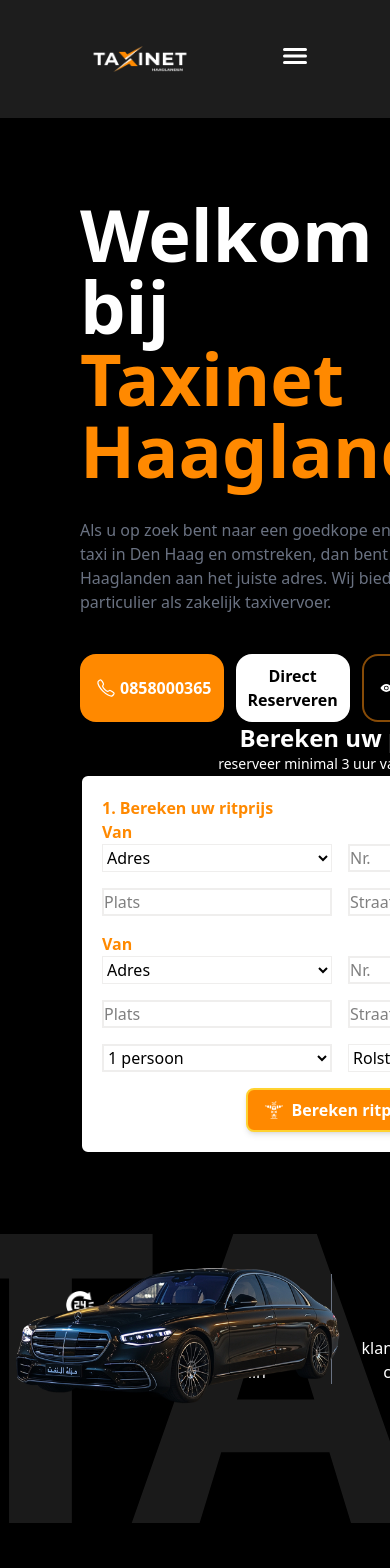
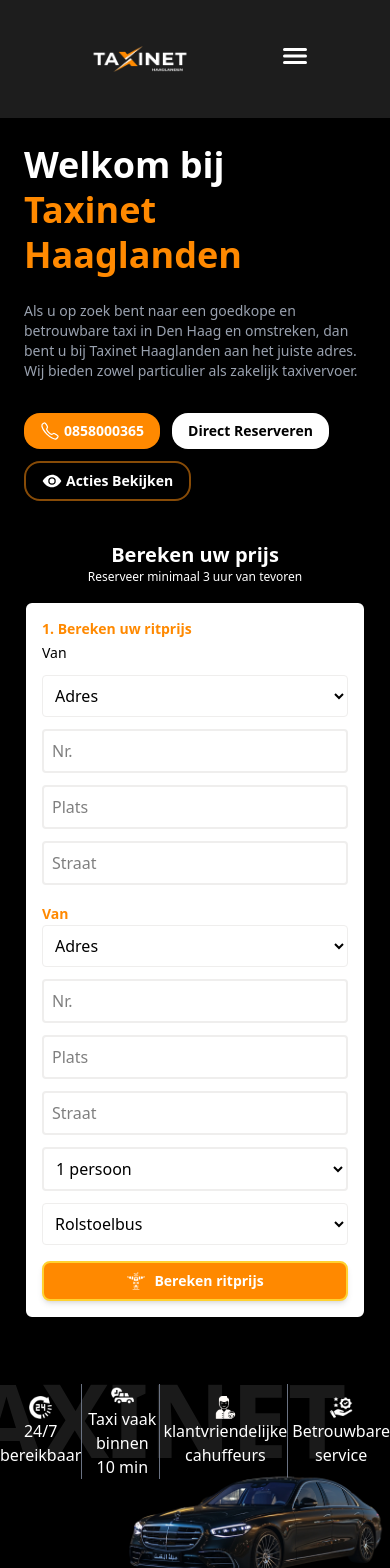
Before and after one commit to mavia-500/taxinet-in-neitherland-in-next.js, a Next.js app: page /home in a window 390 px wide. Shown: the top 1568 px of the page. Built offline with nearby package versions, Linux system fonts and the light colour scheme.

Commit message:
make the design resposive

```diff
--- a/src/app/components/Footer.jsx
+++ b/src/app/components/Footer.jsx
@@ -60,33 +60,35 @@
             </div>
 
             {/* Bottom Line */}
-            <div className="flex space-x-13 mt-10 justify-around">
+            <div className="flex flex-col md:flex-row flex-wrap md:space-x-10 space-y-4 md:space-y-0 mt-10 justify-center items-center text-center md:text-left">
+
                 <Link
                     href="https://www.google.com/maps/place/Rederijkerstraat+159,+2531+VK+Den+Haag,+Netherlands"
-
-                    className="flex items-center gap-2  "
+                    className="flex items-center gap-2"
                 >
-                    <GrMap className=" " />
-                    Rederijkertsraat 159, 2531VK Den Haag, Nederland
+                    <GrMap className="text-xl" />
+                    <span>Rederijkerstraat 159, 2531VK Den Haag, Nederland</span>
                 </Link>
 
                 <div className="flex gap-2 items-center">
-                    <LuPhoneCall
-                        className=" " /> 0858000365
+                    <LuPhoneCall className="text-xl" />
+                    <span>0858000365</span>
                 </div>
 
                 <div className="flex gap-2 items-center">
-                    <SiGmail className=" " /> info@taxinet.nl
+                    <SiGmail className="text-xl" />
+                    <span>info@taxinet.nl</span>
                 </div>
 
-                <div className="items-center">
-                    Kvknummer - 94898499
+                <div className="flex gap-2 items-center">
+                    <span>Kvknummer - 94898499</span>
                 </div>
 
                 <div>
-                    Voorwaarden | Privacy | Sitemap
+                    <span>Voorwaarden | Privacy | Sitemap</span>
                 </div>
             </div>
+
         </footer>
     );
 }
--- a/src/app/components/Main.jsx
+++ b/src/app/components/Main.jsx
@@ -15,138 +15,141 @@
     ]
     return (
         <div className='bg-black  text-white '>
-            <div className=' md:grid md:grid-cols-2  sm:grid-cols-1 p-20  '>
+            <div className="bg-black text-white">
+  <div className="grid md:grid-cols-2 sm:grid-cols-1 gap-10 p-6 sm:p-10 lg:p-16 xl:p-20 items-center">
 
+    {/* LEFT SECTION */}
     <div>
-                    <h3 className='text-white font-bold text-7xl'>
+      <h3 className="text-white font-bold text-4xl sm:text-5xl md:text-6xl lg:text-7xl leading-tight">
         Welkom bij
       </h3>
 
-                    <h3 className='text-[#ff8900] font-bold text-7xl '>
+      <h3 className="text-[#ff8900] font-bold text-4xl sm:text-5xl md:text-6xl lg:text-7xl leading-tight">
         Taxinet
       </h3>
-                    <h3 className='text-[#ff8900] font-bold text-7xl '>
-                       Haaglanden</h3>
+      <h3 className="text-[#ff8900] font-bold text-4xl sm:text-5xl md:text-6xl lg:text-7xl leading-tight">
+        Haaglanden
+      </h3>
 
-                    <p className='mt-8 text-gray-500 w-110'>
-                        Als u op zoek bent naar een goedkope en betrouwbare taxi in Den Haag en omstreken, dan bent u bij Taxinet Haaglanden aan het juiste adres. Wij bieden zowel particulier als zakelijk taxivervoer.</p>
+      <p className="mt-6 sm:mt-8 text-gray-400 text-sm sm:text-base md:text-lg max-w-[600px]">
+        Als u op zoek bent naar een goedkope en betrouwbare taxi in Den Haag en omstreken,
+        dan bent u bij Taxinet Haaglanden aan het juiste adres. Wij bieden zowel particulier
+        als zakelijk taxivervoer.
+      </p>
 
-                    <div className='flex mt-10 space-x-3'>
-
-                        <button className="flex items-center  bg-[#ff8900] hover:bg-yellow-500 text-white font-semibold px-3 py-2   rounded-2xl shadow-md hover:shadow-lg transition-all duration-300">
-                            <IoCallOutline className="w-5 h-5 mx-1" />
+      {/* BUTTONS */}
+      <div className="flex flex-wrap gap-3 sm:gap-4 mt-8">
+        <button className="flex items-center bg-[#ff8900] hover:bg-yellow-500 text-white font-semibold px-4 py-2 rounded-2xl shadow-md hover:shadow-lg transition-all duration-300 text-sm sm:text-base">
+          <IoCallOutline className="w-5 h-5 mr-1" />
           0858000365
         </button>
-                        <button className="flex items-center  bg-white hover:bg-yellow-500 text-black font-semibold px-3 py-2 rounded-2xl shadow-md hover:shadow-lg transition-all duration-300">
 
+        <button className="flex items-center bg-white hover:bg-yellow-500 text-black font-semibold px-4 py-2 rounded-2xl shadow-md hover:shadow-lg transition-all duration-300 text-sm sm:text-base">
           Direct Reserveren
         </button>
-                        <button className="flex items-center  bg-black hover:bg-yellow-500 text-white font-semibold px-3 py-2 border-2 border-[#874b07]  rounded-2xl shadow-md hover:shadow-lg transition-all duration-300">
-                            <IoEyeSharp
-                                className="w-5 h-5 mx-1" />
+
+        <button className="flex items-center bg-black hover:bg-yellow-500 text-white font-semibold px-4 py-2 border-2 border-[#874b07] rounded-2xl shadow-md hover:shadow-lg transition-all duration-300 text-sm sm:text-base">
+          <IoEyeSharp className="w-5 h-5 mr-1" />
           Acties Bekijken
         </button>
       </div>
     </div>
 
-                <div className='w-130  '>
-                    <div className='text-center'>
-                        <h2 className='font-bold text-2xl'>
-                            Bereken uw prijs
-                        </h2>
-                        <p className='text-sm font-normal  '>reserveer minimal 3 uur van to voren </p>
+    {/* RIGHT SECTION */}
+    <div className="w-full">
+      <div className="text-center mb-4">
+        <h2 className="font-bold text-xl sm:text-2xl">Bereken uw prijs</h2>
+        <p className="text-xs sm:text-sm font-normal">
+          Reserveer minimaal 3 uur van tevoren
+        </p>
       </div>
 
-                    <div className='bg-white text-black p-5 border-2 border-black rounded-lg '>
-                        <div className='text-[#ff8900] font-bold'>
-                            1. Bereken uw ritprijs
-                            <p>Van</p>
+      <div className="bg-white text-black p-4 sm:p-6 border-2 border-black rounded-lg shadow-md">
+        <div className="text-[#ff8900] font-bold mb-3 text-sm sm:text-base">
+          1. Bereken uw ritprijs
+          <p className="text-black font-normal mt-1">Van</p>
+        </div>
 
-
-                        </div>
-                        <form action="" id='vanform1' className='grid grid-cols-2 gap-4 mb-4  '>
-                            <select name="" id="" defaultValue="Adres" className='border border-[#efeeed] '>
+        {/* FORM 1 */}
+        <form id="vanform1" className="grid grid-cols-1 sm:grid-cols-2 gap-3 mb-4">
+          <select defaultValue="Adres" className="border border-[#efeeed] p-2 rounded">
             <option value="Adres" hidden>Adres</option>
           </select>
-                            <input type="text" placeholder='Nr.' className='border-2 border-[#efeeed]' />
-                            <input type="text" placeholder='Plats' className='border-2 border-[#efeeed]' />
-                            <input type="text" placeholder='Straat' className='border-2 border-[#efeeed]' />
+          <input type="text" placeholder="Nr." className="border-2 border-[#efeeed] p-2 rounded" />
+          <input type="text" placeholder="Plats" className="border-2 border-[#efeeed] p-2 rounded" />
+          <input type="text" placeholder="Straat" className="border-2 border-[#efeeed] p-2 rounded" />
         </form>
 
-
-                        <label htmlFor="vanform2" className='text-[#ff8900] font-bold'>Van</label>
-                        <form action="" id='vanform2' className='grid grid-cols-2 gap-4 mb-4'>
-                            {/* <label htmlFor="">Van</label> */}
-                            <select name="" id="" defaultValue="Adres" className='border border-[#efeeed] text-black'>
+        {/* FORM 2 */}
+        <label htmlFor="vanform2" className="text-[#ff8900] font-bold text-sm sm:text-base">Van</label>
+        <form id="vanform2" className="grid grid-cols-1 sm:grid-cols-2 gap-3 mb-4">
+          <select defaultValue="Adres" className="border border-[#efeeed] p-2 rounded">
             <option value="Adres" hidden>Adres</option>
-
           </select>
-                            <input type="text" placeholder='Nr.' className='border-2 border-[#efeeed]' />
-                            <input type="text" placeholder='Plats' className='border-2 border-[#efeeed]' />
-                            <input type="text" placeholder='Straat' className='border-2 border-[#efeeed]' />
-                            <select name="" id="" defaultValue="1Persoon" className='text-black border-2 border-[#efeeed]' >
+          <input type="text" placeholder="Nr." className="border-2 border-[#efeeed] p-2 rounded" />
+          <input type="text" placeholder="Plats" className="border-2 border-[#efeeed] p-2 rounded" />
+          <input type="text" placeholder="Straat" className="border-2 border-[#efeeed] p-2 rounded" />
+          <select defaultValue="1Persoon" className="border-2 border-[#efeeed] p-2 rounded">
             <option value="1Persoon" hidden>1 persoon</option>
           </select>
-                            <select name="" id="" defaultValue="Roistoelbus" className='border border-[#efeeed] text-black'>
+          <select defaultValue="Roistoelbus" className="border border-[#efeeed] p-2 rounded">
             <option value="Roistoelbus" hidden>Rolstoelbus</option>
           </select>
+        </form>
 
-                        </form>
-                        <button className="flex items-center justify-center gap-2 mx-auto bg-[#ff8900] hover:bg-yellow-500 text-white font-semibold px-4 py-2 border-2 border-amber-300 rounded-lg shadow-md hover:shadow-lg transition-all duration-300">
+        {/* SUBMIT BUTTON */}
+        <button className="flex items-center justify-center gap-2 w-full sm:w-auto mx-auto bg-[#ff8900] hover:bg-yellow-500 text-white font-semibold px-4 py-2 border-2 border-amber-300 rounded-lg shadow-md hover:shadow-lg transition-all duration-300 text-sm sm:text-base">
           <GiTotem className="w-5 h-5" />
           Bereken ritprijs
         </button>
-
-
-
-
-
       </div>
     </div>
   </div>
-            <div className="relative  h-auto   ">
-                <div className='relative overflow-hidden'>
-                    <h1 className="text-[26rem] font-bold text-white opacity-10 leading-none -translate-x-20 -translate-y-20">
+</div>
+
+            <div className="relative    bg-black">
+                <div className='overflow-hidden'>
+                    <h1 className="text-[26vw] font-bold text-white   -translate-x-20 opacity-10">
                         TAXINET
                     </h1>
                 </div>
 
-                <div className='absolute top-10 flex divide-x divide-gray-500 space-x-3 '>
-                    <div className='flex flex-col items-center text-center justify-center  w-40 '>
-                        <img src="/aset/images/24-hours-support 1.png" alt="24/7" className='h-7 w-7' />
-                        <p className='px-6' >24/7 bereikbaar</p>
+                <div className='absolute top-[5%]  flex divide-x divide-gray-500 space-x-[1vw] '>
+                    <div className='flex flex-col items-center text-center justify-center   '>
+                        <img src="/aset/images/24-hours-support 1.png" alt="24/7" className='w-[6vw] h-auto' />
+                        <p className='md:text-[2vh] md:w-[12vw] w-full' >24/7 bereikbaar</p>
 
                     </div>
 
-                    <div className='flex flex-col items-center text-center justify-center  w-40 '>
-                        <img src="/aset/images/car 3.png" alt="loading" />
-                        <p>
+                    <div className='flex flex-col items-center text-center justify-center   '>
+                        <img src="/aset/images/car 3.png" alt="loading" className='w-[6vw] h-auto' />
+                        <p className='md:text-[2vh] md:w-[12vw] w-full'>
                             Taxi vaak binnen 10 min
                         </p>
                     </div>
 
-                    <div className='flex flex-col items-center text-center justify-center  w-40 '>
-                        <img src="/aset/images/Group 329.png" alt="load.." />
+                    <div className='flex flex-col items-center text-center justify-center   '>
+                        <img src="/aset/images/Group 329.png" alt="load.." className='w-[6vw] h-auto' />
 
-                        <p>
+                        <p className='md:text-[2vh] md:w-[20vw] w-full'>
                             klantvriendelijke cahuffeurs
                         </p>
 
                     </div>
 
-                    <div className='flex flex-col items-center text-center justify-center  w-30 '>
-                        <img src="/aset/images/responsible 1.png" alt="" />
-                        <p>
+                    <div className='flex flex-col items-center text-center justify-center'>
+                        <img src="/aset/images/responsible 1.png" alt="" className='w-[6vw] h-auto  '/>
+                        <p className='md:text-[2vh] md:w-[12vw] w-full '>
                             Betrouwbare service
                         </p>
 
                     </div>
 
                 </div>
-                <div className='absolute  right-10  top-5'>
-                    <img src="/aset/images/contemporary-shiny-luxury-transportation-performan-2023-11-27-04-53-49-utc 1.png" alt="loading..." />
+                <div className='absolute  right-0  top-[15%]   '>
+                    <img src="/aset/images/contemporary-shiny-luxury-transportation-performan-2023-11-27-04-53-49-utc 1.png" alt="loading..." className='w-[70vw] h-auto ' />
                 </div>
-                <div className="  bg-white   ml-40 p-20 w-190 relative top-36  rounded-lg shadow-lg ">
+                <div className="  bg-white  sm:ml-40 sm:p-20 sm:w-190 relative top-36  rounded-lg shadow-lg ">
                     <h2 className=" border-l-2 p-5 border-[#ff8900] text-2xl font-bold text-center mb-4 text-black">Vaste Tarieven Vanuit Den Haag</h2>
 
                     <table className=" w-auto border-2 border-black text-white mt-10 ">
@@ -160,9 +163,9 @@
                         <tbody className="text-black">
                             {tableData.map((item, index) => (
                                 <tr className="" key={index}>
-                                    <td  className="px-6 py-3 border border-gray-500">{item.destination}</td>
-                                    <td  className="px-6 py-3 border border-gray-500">£{item.person1_4},-</td>
-                                    <td  className="px-6 py-3 border border-gray-500">£{item.person1_5},-</td>
+                                    <td className="px-6 py-3 border border-gray-500">{item.destination}</td>
+                                    <td className="px-6 py-3 border border-gray-500">£{item.person1_4},-</td>
+                                    <td className="px-6 py-3 border border-gray-500">£{item.person1_5},-</td>
                                 </tr>
                             ))}
 
--- a/src/app/components/WorkingPartner.jsx
+++ b/src/app/components/WorkingPartner.jsx
@@ -2,14 +2,34 @@
 
 const WorkingPartner = () => {
   return (
-    <div className='p-20 flex space-x-10 items-center justify-center'>
-        <img src="/aset/images/Logo_Novotel_Hotels.svg 4.png" alt="loading..." />
-        <img src="/aset/images/world forum 4.png" alt="loading..." />
-        <img src="/aset/images/ibis 4.png" alt="loading..." />
-        <img src="/aset/images/hotel rijswijk 4.png" alt="loading..." />
-        <img src="/aset/images/queen casion foto 4.png" alt="loading..." />
+   <div className="p-10 sm:p-6 flex flex-wrap items-center justify-center gap-8 sm:gap-4">
+  <img
+    src="/aset/images/Logo_Novotel_Hotels.svg 4.png"
+    alt="loading..."
+    className="w-40 sm:w-24 h-auto object-contain"
+  />
+  <img
+    src="/aset/images/world forum 4.png"
+    alt="loading..."
+    className="w-40 sm:w-24 h-auto object-contain"
+  />
+  <img
+    src="/aset/images/ibis 4.png"
+    alt="loading..."
+    className="w-40 sm:w-24 h-auto object-contain"
+  />
+  <img
+    src="/aset/images/hotel rijswijk 4.png"
+    alt="loading..."
+    className="w-40 sm:w-24 h-auto object-contain"
+  />
+  <img
+    src="/aset/images/queen casion foto 4.png"
+    alt="loading..."
+    className="w-40 sm:w-24 h-auto object-contain"
+  />
+</div>
 
-    </div>
   )
 }
 
```
Also changed, not shown: src/app/components/Section.jsx (+70 -117 lines). Lines whose indentation alone changed are shown as unchanged.
